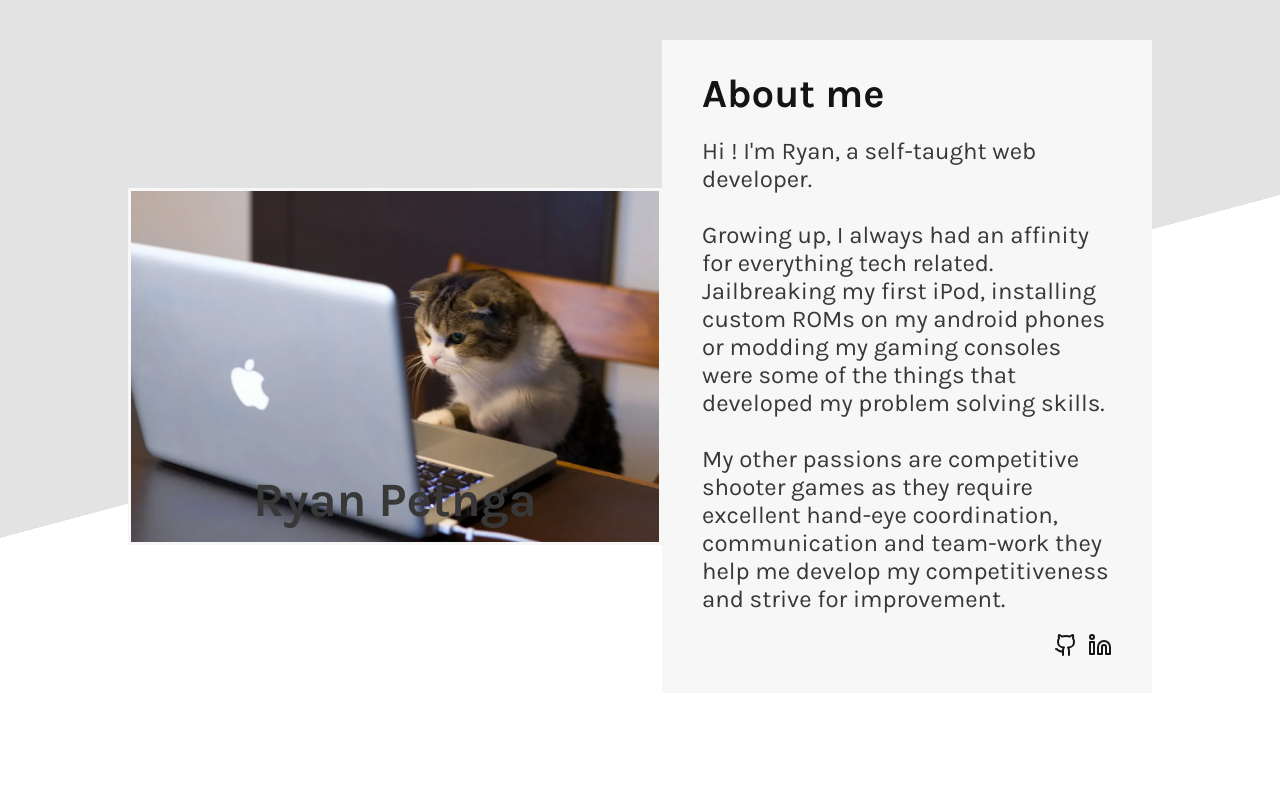
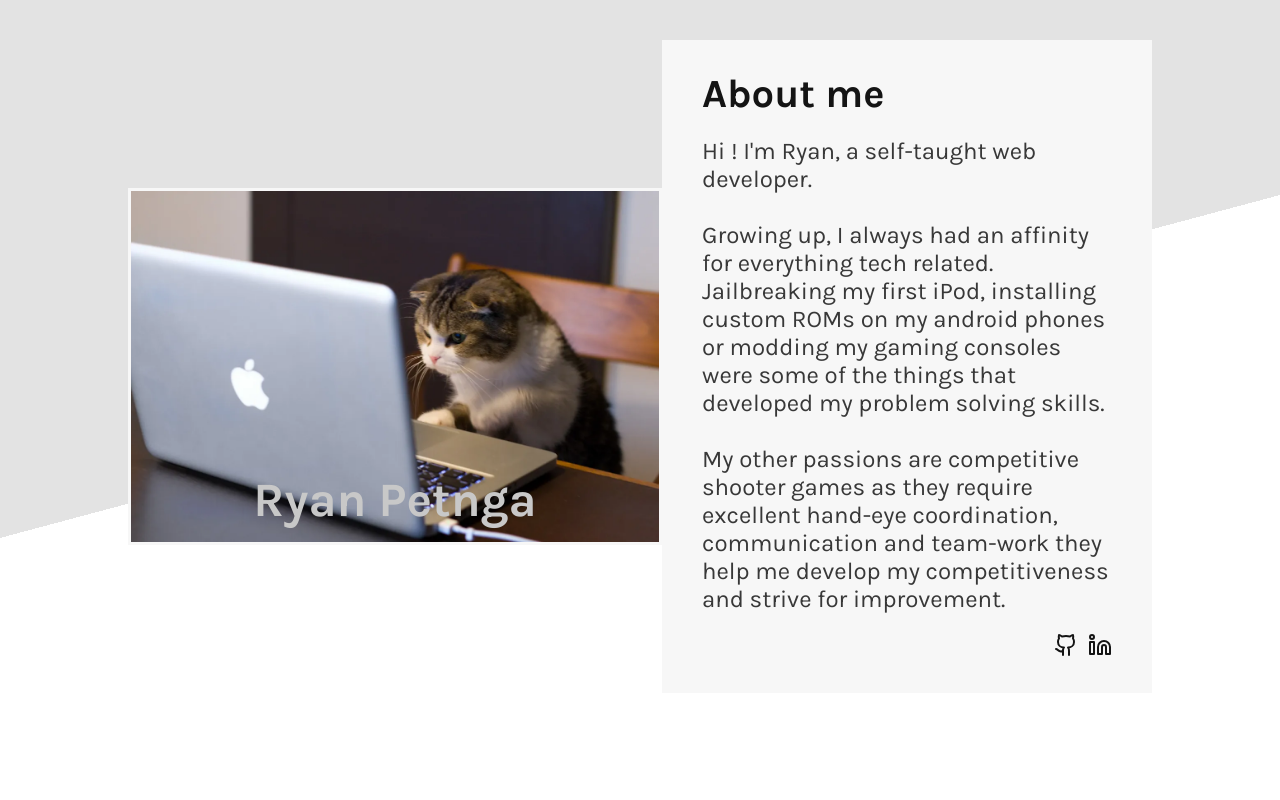
Before and after one commit to ColdBlood237/odin-portfolio, a React (Create React App) app: page / in a window 1280 px wide. Shown: the top 800 px of the page. Built offline with nearby package versions, Linux system fonts and the light colour scheme.

Commit message:
Change my name color

```diff
--- a/src/index.css
+++ b/src/index.css
@@ -75,6 +75,7 @@ header {
   position: absolute;
   bottom: 5%;
   margin: 0;
+  color: var(--cod-gray-200);
 }
 
 .presentation {
```
